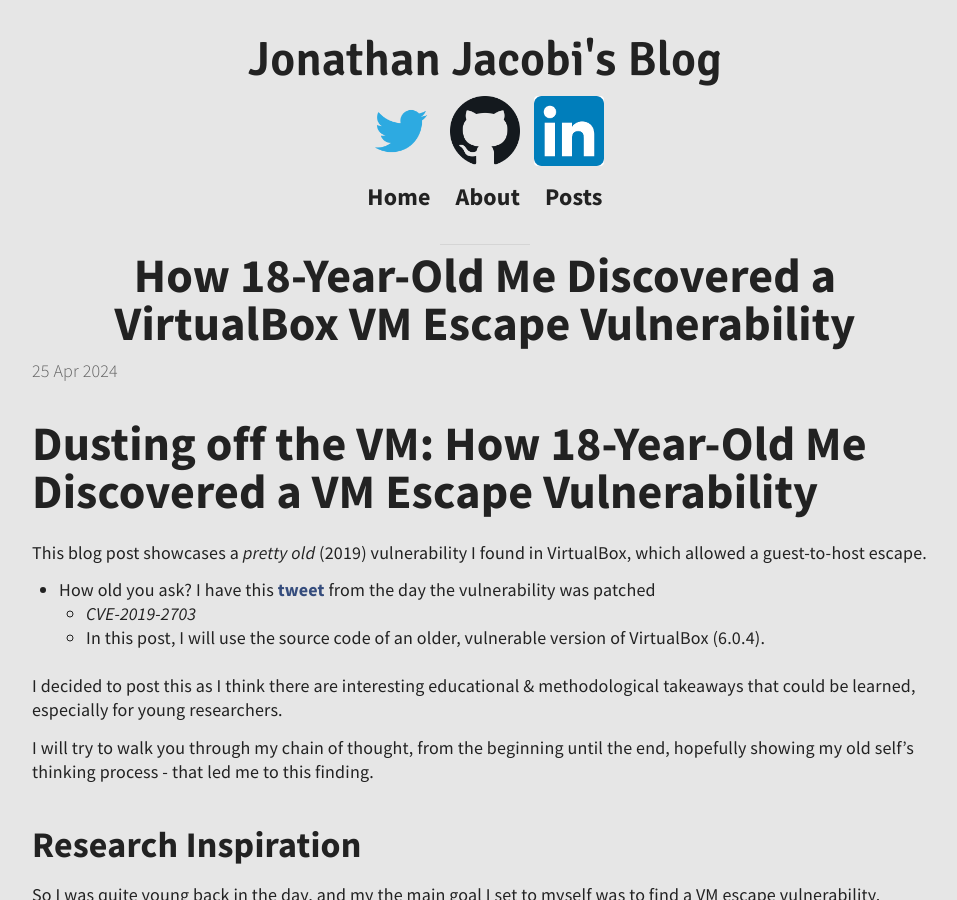
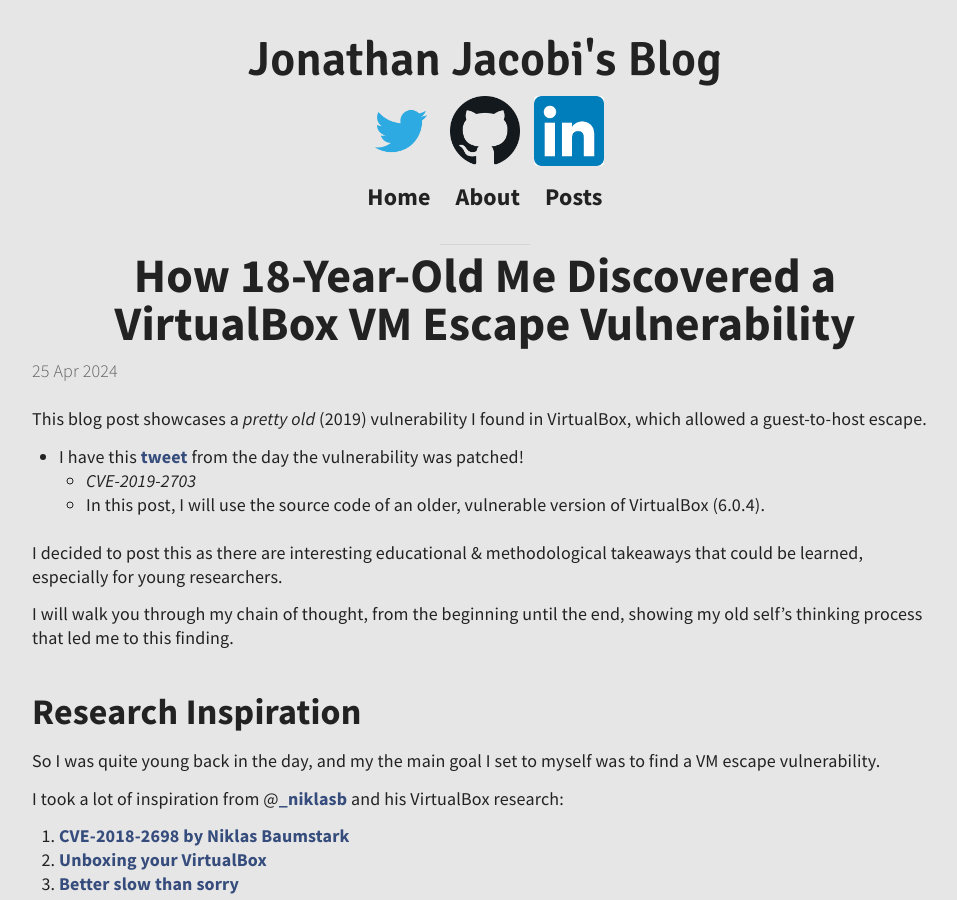
Before and after one commit to j0nathanj/j0nathanj.github.io, a Jekyll site: the page built from _posts/2024-04-25-Dusting-off-the-VM-Escape.md, in a window 1280 px wide and 900 px high. Shown: the whole window, without its empty margins (155-1112 px from the left). Built offline with Jekyll 4.4.1, drawn with Linux system fonts in a browser that asks for light colours; comment, search, counter and statistics services are not loaded.

Commit message:
fixed typos and stuff

```diff
--- a/_posts/2024-04-25-Dusting-off-the-VM-Escape.md
+++ b/_posts/2024-04-25-Dusting-off-the-VM-Escape.md
@@ -4,17 +4,16 @@
 date: 2024-04-25 13:37:31
 description: VirtualBox VM Escape Vulnerability - A Research Walkthrough
 ---
-# Dusting off the VM: How 18-Year-Old Me Discovered a VM Escape Vulnerability
 
 This blog post showcases a *pretty old* (2019) vulnerability I found in VirtualBox, which allowed a guest-to-host escape.
 
-- How old you ask? I have this [tweet](https://twitter.com/j0nathanj/status/1118969024099094528/photo/1) from the day the vulnerability was patched
+- I have this [tweet](https://twitter.com/j0nathanj/status/1118969024099094528/photo/1) from the day the vulnerability was patched!
     - *CVE-2019-2703*
     - In this post, I will use the source code of an older, vulnerable version of VirtualBox (6.0.4).
 
-I decided to post this as I think there are interesting educational & methodological takeaways that could be learned, especially for young researchers.
+I decided to post this as there are interesting educational & methodological takeaways that could be learned, especially for young researchers.
 
-I will try to walk you through my chain of thought, from the beginning until the end, hopefully showing my old self's thinking process - that led me to this finding.
+I will walk you through my chain of thought, from the beginning until the end, showing my old self's thinking process that led me to this finding.
 
 ## Research Inspiration
 
```
Also changed, not shown: index.md (+1 -1 lines).
